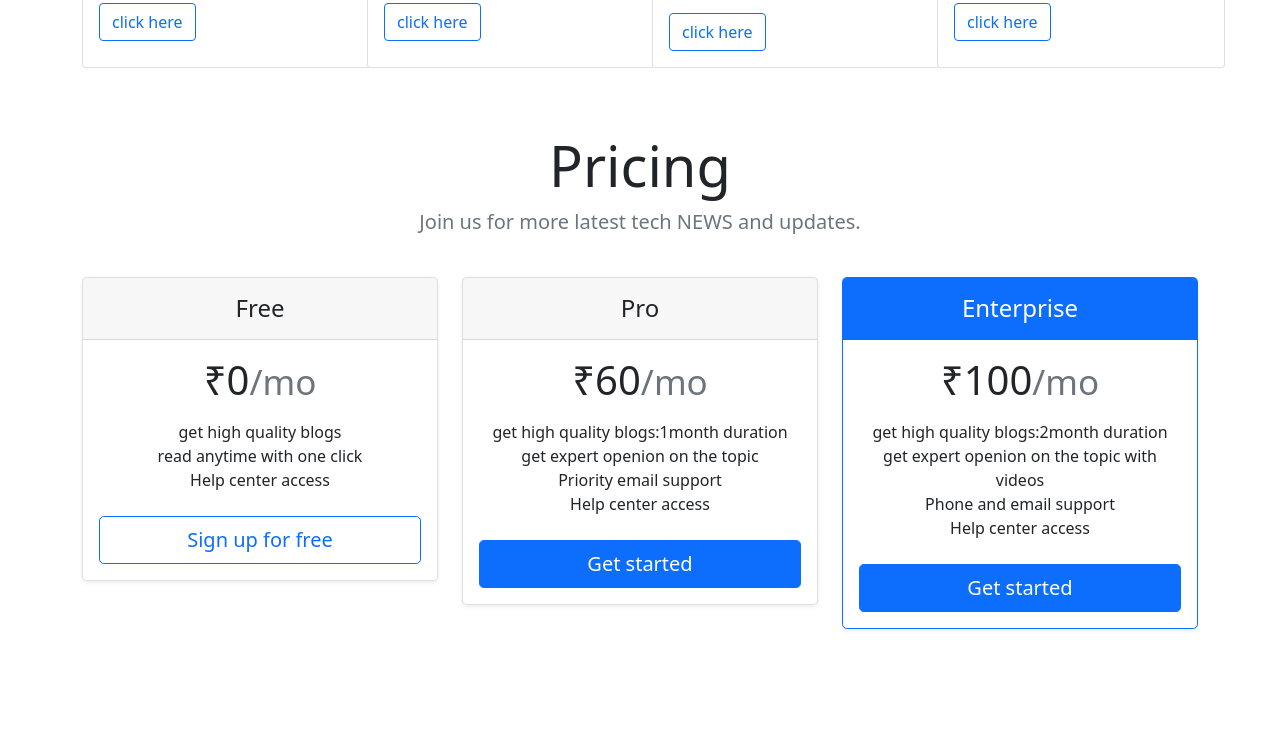
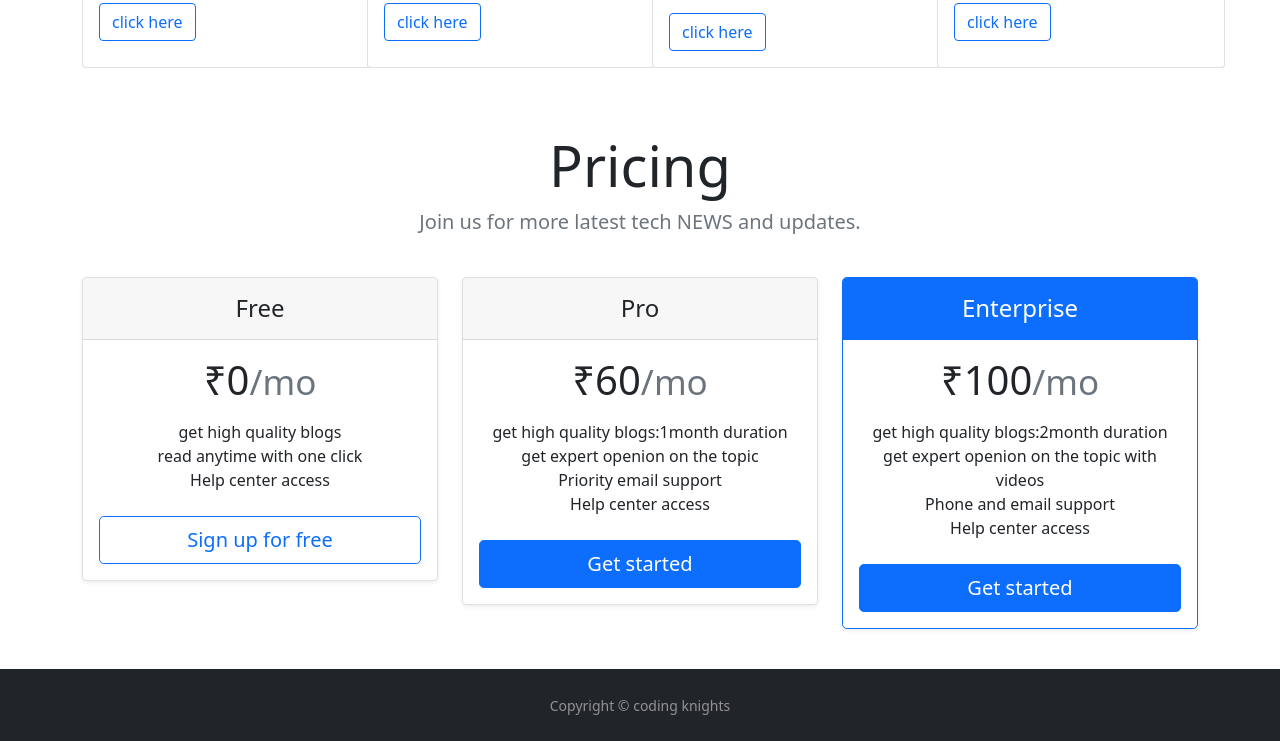
Before and after one commit to Debanjan-Choudhury/code_knights, a plain HTML site: page index.html in a window 1280 px wide. Shown: the part 925-1666 px from the top of the page. Before the commit the page ends 1594 px from the top, so only its background shows below. Drawn offline with nearby package versions, Linux system fonts and the light colour scheme.

Commit message:
Update index.html

```diff
--- a/index.html
+++ b/index.html
@@ -10,6 +10,7 @@
     <script src="https://code.jquery.com/jquery-3.2.1.slim.min.js" integrity="sha384-KJ3o2DKtIkvYIK3UENzmM7KCkRr/rE9/Qpg6aAZGJwFDMVNA/GpGFF93hXpG5KkN" crossorigin="anonymous"></script>
     <script src="https://cdn.jsdelivr.net/npm/popper.js@1.12.9/dist/umd/popper.min.js" integrity="sha384-ApNbgh9B+Y1QKtv3Rn7W3mgPxhU9K/ScQsAP7hUibX39j7fakFPskvXusvfa0b4Q" crossorigin="anonymous"></script>
     <script src="https://cdn.jsdelivr.net/npm/bootstrap@4.0.0/dist/js/bootstrap.min.js" integrity="sha384-JZR6Spejh4U02d8jOt6vLEHfe/JQGiRRSQQxSfFWpi1MquVdAyjUar5+76PVCmYl" crossorigin="anonymous"></script>
+    <link rel="stylesheet" href="styles.css">
     <title>Code Knight</title>
   </head>
   <body>
@@ -85,10 +86,10 @@
         <span class="sr-only"></span>
       </a>
     </div>
-    <div class="container my-5 top">
+    <div class="container my-5 top"  >
       <div class="row">
         <div class="col-lg-3 col-md-4 col-sm-6">
-          <div class="card h-100" style="width: 18rem ;">
+          <div class="card h-100" style="width: 18rem ;     ">
             <img src="image/card1.jpg" class="card-img-top" alt="...">
             <div class="card-body">
               <h2 class="card-title">Best Language for beginners </h2>
@@ -204,5 +205,12 @@
     <script src="https://cdn.jsdelivr.net/npm/@popperjs/core@2.10.2/dist/umd/popper.min.js" integrity="sha384-7+zCNj/IqJ95wo16oMtfsKbZ9ccEh31eOz1HGyDuCQ6wgnyJNSYdrPa03rtR1zdB" crossorigin="anonymous"></script>
     <script src="https://cdn.jsdelivr.net/npm/bootstrap@5.1.3/dist/js/bootstrap.min.js" integrity="sha384-QJHtvGhmr9XOIpI6YVutG+2QOK9T+ZnN4kzFN1RtK3zEFEIsxhlmWl5/YESvpZ13" crossorigin="anonymous"></script>
     -->
+    <footer id="sticky-footer" class="flex-shrink-0 py-4 bg-dark text-white-50">
+    <div class="container text-center">
+      <small>Copyright &copy; coding knights</small>
+    </div>
+  </footer>
+
+
   </body>
 </html>
```
